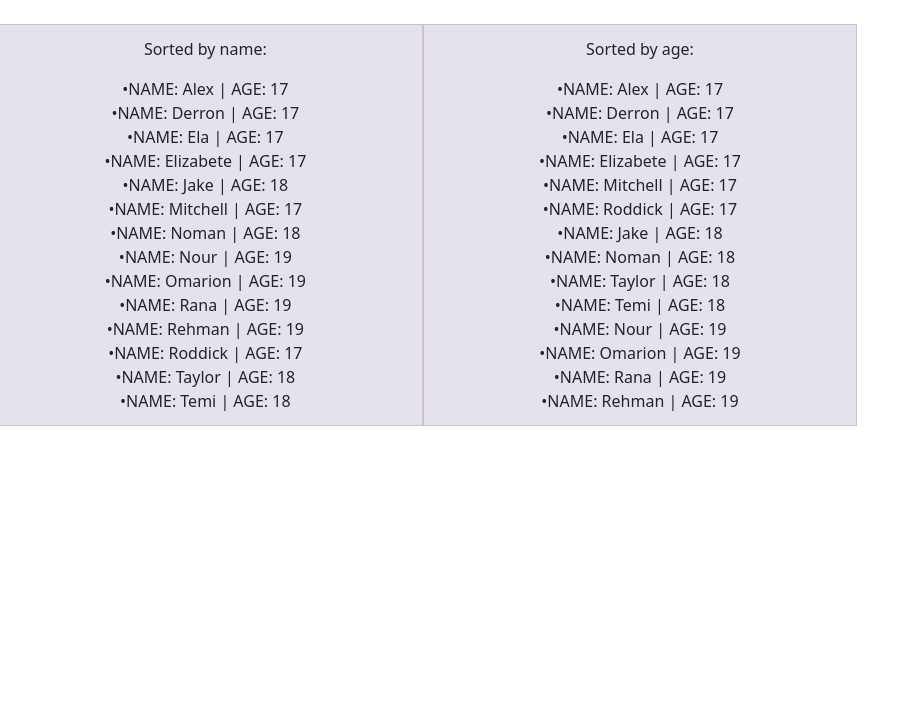
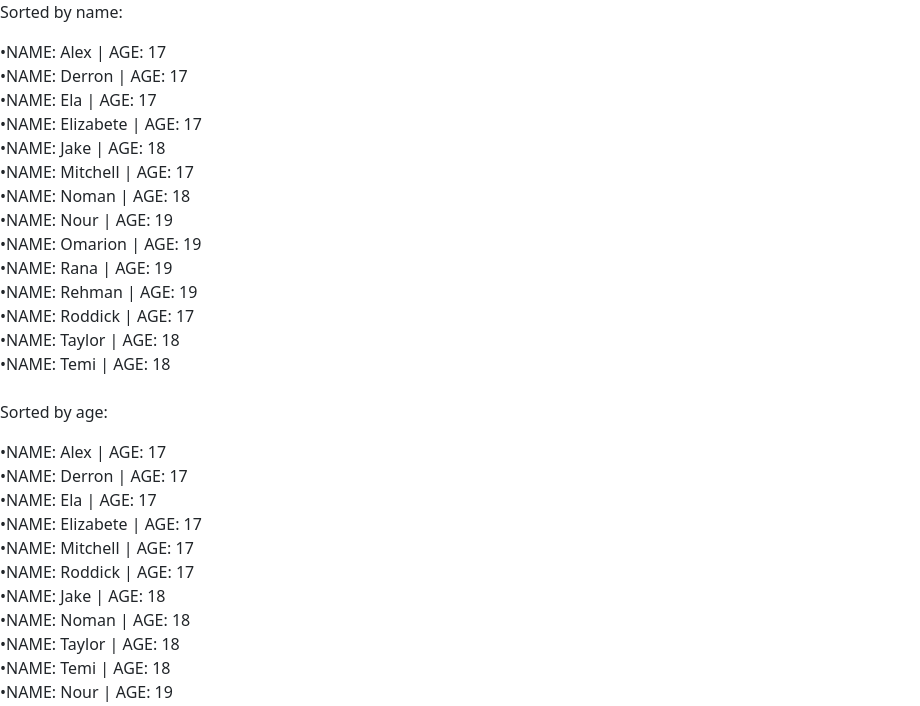
Before and after one commit to RoddickM/01-PHP-Store-Manipulate-Data, a PHP site: page /data-manipulation.php in a window 1280 px wide. Shown: the top 706 px of the page, without its empty margins (0-920 px from the left). Run offline with PHP 8.4, Linux system fonts and the light colour scheme.

Commit message:
Simplify code
Simplifying the code with no CSS to start over again.

```diff
--- a/store-manipulate-data/data-manipulation.php
+++ b/store-manipulate-data/data-manipulation.php
@@ -6,18 +6,7 @@
 
     <link href="/css/bootstrap.min.css" rel="stylesheet">
 
-    <style>
-        .themed-grid-col {
-            padding-top: .75rem;
-            padding-bottom: .75rem;
-            background-color: rgba(86, 61, 124, .15);
-            border: 1px solid rgba(86, 61, 124, .2);
-        }
-    </style>
-
-    <body class="py-4">
-    <div class="row mb-3 text-center">
-        <div class="col-md-4 themed-grid-col">
+    <body>
         <?php
             $name_and_age = array(
                 array('Name' => 'Mitchell', 'Age' => 17),
@@ -42,27 +31,8 @@
 
             foreach($name_and_age as $name_sorted)
             echo "&bull;", "NAME: ".implode('    |    AGE: ', $name_sorted) ."<br>";
-        ?>
-        </div>
 
-        <div class="col-md-4 themed-grid-col">
-        <?php
-            $name_and_age = array(
-                array('Name' => 'Mitchell', 'Age' => 17),
-                array('Name' => 'Derron', 'Age' => 17),
-                array('Name' => 'Omarion', 'Age' => 19),
-                array('Name' => 'Ela', 'Age' => 17),
-                array('Name' => 'Jake', 'Age' => 18),
-                array('Name' => 'Alex', 'Age' => 17),
-                array('Name' => 'Rana', 'Age' => 19),
-                array('Name' => 'Rehman', 'Age' => 19),
-                array('Name' => 'Nour', 'Age' => 19),
-                array('Name' => 'Temi', 'Age' => 18),
-                array('Name' => 'Noman', 'Age' => 18),
-                array('Name' => 'Taylor', 'Age' => 18),
-                array('Name' => 'Roddick', 'Age' => 17),
-                array('Name' => 'Elizabete', 'Age' => 17),
-            );
+            echo "<br>";
 
             echo "<p>Sorted by age:</p>";
             $key_values = array_column($name_and_age, 'Age');
@@ -70,17 +40,7 @@
 
             foreach($name_and_age as $name_sorted)
             echo "&bull;", "NAME: ".implode('   |   AGE: ', $name_sorted) ."<br>";
-
-
         ?>
-        </div>
-    </div>
-
-    <!--<div class="row mb-3 text-center">
-      <div class="col-4 themed-grid-col">.col-4</div>
-      <div class="col-4 themed-grid-col">.col-4</div>
-      <div class="col-4 themed-grid-col">.col-4</div>
-    </div>-->
 
     </body>
 </html>
```
